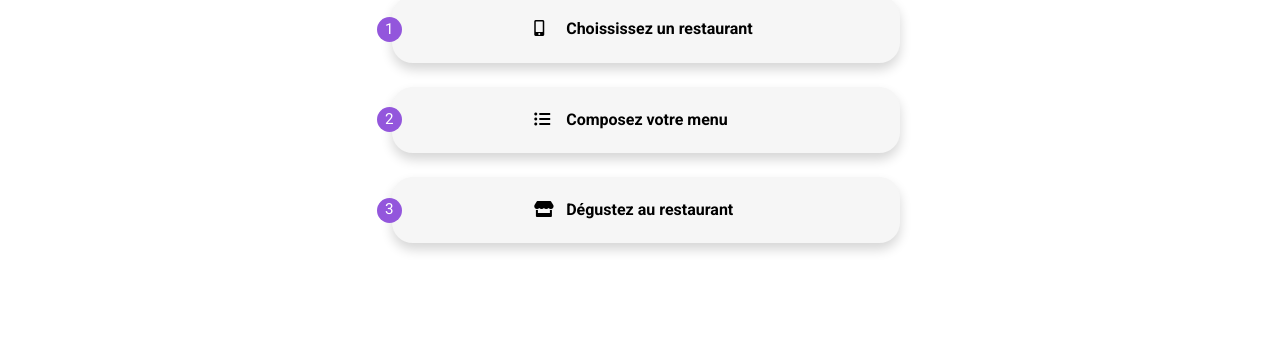
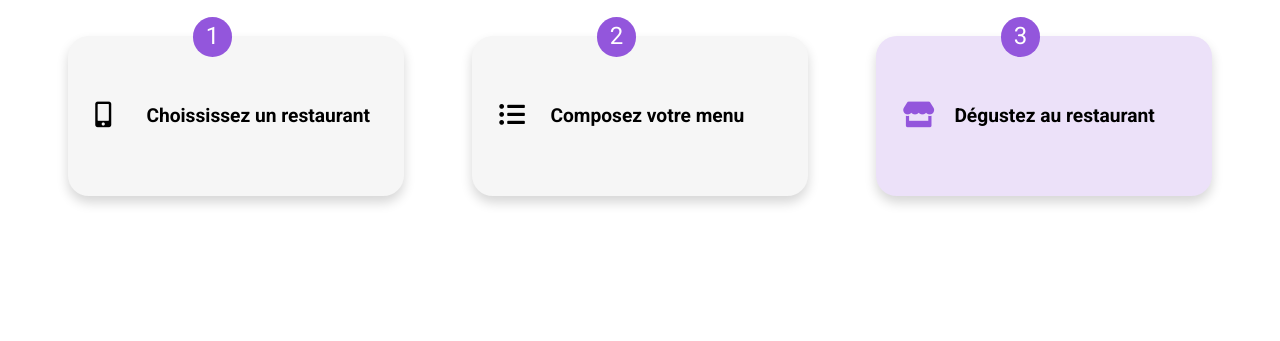
Before and after one commit to BenBelcic/BenjaminBelcic_3_25012022, a website: page index.html in a window 1280 px wide. Shown: the part 459-800 px from the top of the page. Drawn offline with Linux system fonts and the light colour scheme; a web font is replaced by a local one.

Commit message:
header_mobile/tablette/desktop

```diff
--- a/index.html
+++ b/index.html
@@ -28,21 +28,23 @@
         </nav>
         <article class="functioning">
             <h2 class="functioning__title">Fonctionnement</h2>
-            <div class="functioning__card">
-                <div class="functioning__card__number"><p>1</p></div>
-                <div class="functioning__card__icon"><span class="fas fa-mobile-alt"></span></div>
-                <div class="functioning__card__text"><p>Choississez un restaurant</p></div>
-            </div>
-            <div class="functioning__card">
-                <div class="functioning__card__number"><p>2</p></div>
-                <div class="functioning__card__icon"><span class="fas fa-list-ul"></span></div>
-                <div class="functioning__card__text"><p>Composez votre menu</p></div>
-            </div>
-            <div class="functioning__card">
-                <div class="functioning__card__number"><p>3</p></div>
-                <div class="functioning__card__icon"><span class="fas fa-store"></span></div>
-                <div class="functioning__card__text"><p>Dégustez au restaurant</p></div>
-            </div>
+            <div class="functioning__contenair">
+                <div class="functioning__contenair__card">
+                    <div class="functioning__contenair__card__number"><p>1</p></div>
+                    <div class="functioning__contenair__card__icon"><span class="fas fa-mobile-alt"></span></div>
+                    <div class="functioning__contenair__card__text"><p>Choississez un restaurant</p></div>
+                </div>
+                <div class="functioning__contenair__card">
+                    <div class="functioning__contenair__card__number"><p>2</p></div>
+                    <div class="functioning__contenair__card__icon"><span class="fas fa-list-ul"></span></div>
+                    <div class="functioning__contenair__card__text"><p>Composez votre menu</p></div>
+                </div>
+                <div class="functioning__contenair__card functioning__contenair__card--bgcolor">
+                    <div class="functioning__contenair__card__number"><p>3</p></div>
+                    <div class="functioning__contenair__card__icon functioning__contenair__card__icon--color"><span class="fas fa-store"></span></div>
+                    <div class="functioning__contenair__card__text functioning__card__text"><p>Dégustez au restaurant</p></div>
+                </div>
+        </div>
         </article>
     </header>
     <a id="restaurants"></a>
--- a/sass/components/_buttons.scss
+++ b/sass/components/_buttons.scss
@@ -14,3 +14,11 @@
         cursor: pointer;
     }
 }
+
+@media (min-width: 768px) {
+    .nav__btn {
+        height: 3em;
+        border-radius: 5em;
+        font-size: 1.3rem;
+    }
+}
--- a/sass/layouts/_container.scss
+++ b/sass/layouts/_container.scss
@@ -15,6 +15,20 @@
 
 .functioning {
     max-width: $max-with-vignet;
-    margin: 0 auto;
-    padding: 1rem 0;
+    margin: auto;
+    padding: 1rem;
 }
+
+@media (min-width: 1060px) {
+    .functioning{
+        @include flex-center;
+        max-width: 1400px;
+        flex-direction: column;
+    }
+    .functioning__contenair {
+        display: flex;
+        align-items: center;
+        justify-content: space-evenly;
+        width: 100%;
+    }
+}
--- a/sass/layouts/_header.scss
+++ b/sass/layouts/_header.scss
@@ -23,7 +23,7 @@
     }
 }
 
-.functioning {
+.functioning__contenair {
     &__title {
         margin-left: 5%;
     }
@@ -31,11 +31,14 @@
         @include flex-center;
         position: relative;
         margin: 1.5em auto 1.5em 10%;
-        padding: .5em 2.2em .5em 2.2em;;
+        padding: .5em 2.2em .5em 2.2em;
         width: 82%;
         border-radius: $border-radius-vignet;
         background-color: $softgray;
         @include box-shadow;
+        &--bgcolor {
+            background-color: lighten($color-primary,33%);
+        }
         &__text {
             width: 12em;
             font-weight: 600;
@@ -53,9 +56,52 @@
         }
         &__icon {
             width: 2em;
+            &--color {
+                color: $color-primary;
+            }
         }
         &:hover {
             @include hover-vignet;
         }
     }
 }
+
+@media (min-width: 768px) {
+    .functioning__contenair {
+        &__card {
+            height: 5em;
+            margin: 3em auto;
+            &__text {
+                font-size: 1.3rem;
+            }
+            &__icon {
+                font-size: 1.6rem;
+            }
+        }
+}
+}
+
+@media (min-width: 1060px) {
+    .functioning__contenair {
+        &__title {
+            margin:0;
+        }
+        &__card {
+            margin:2em 1em;
+            padding: 1.5em;
+            width: 21em;
+            height: 10em;
+            &__text {
+                font-size: 1.2rem;
+            }
+            &__number {
+                left: 5.2em;
+                bottom: 5.8em;
+                font-size: 1.5rem;
+            }
+            &__icon {
+                font-size: 1.6rem;
+            }
+        }
+    }
+}
--- a/sass/main.scss
+++ b/sass/main.scss
@@ -3,7 +3,7 @@
 @import "./utils/mixins";
 @import "./utils/extensions";
 @import "./base/bases";
+@import "./layouts/container";
 @import "./components/buttons";
 @import "./layouts/header";
-@import "./layouts/container";
 @import "./layouts/footer";
```
Also changed, not shown: asset/style.css, 1 other file.
